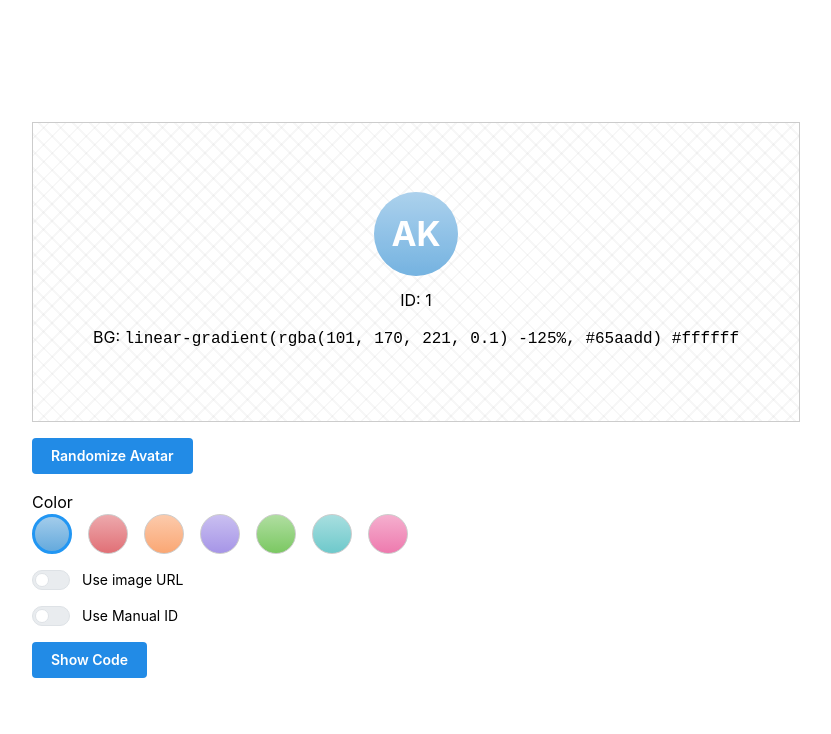
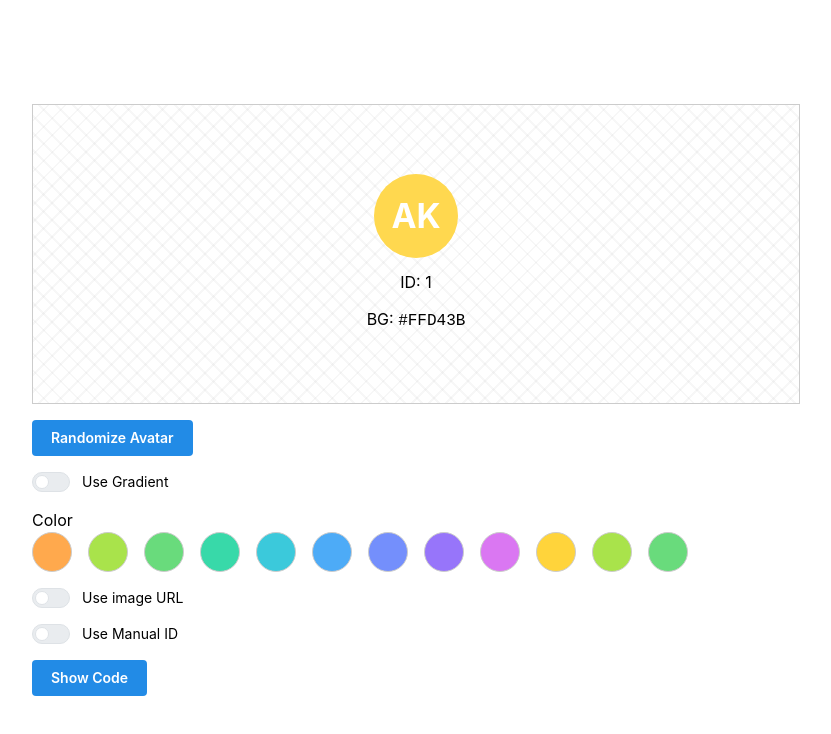
Before and after one commit to sinups/Avatar-Gradient-Generator, a React (Vite) app: page / in a window 1280 px wide. Shown: the top 734 px of the page, without its empty margins (224-1055 px from the left). Built offline with nearby package versions, Linux system fonts and the light colour scheme.

Commit message:
⚡️ Add color option

```diff
--- a/lib/gradients.ts
+++ b/lib/colors.ts
@@ -7,3 +7,18 @@
   ['rgba(110, 201, 203, 0.1)', '#6ec9cb'],
   ['rgba(238, 122, 174, 0.1)', '#ee7aae'],
 ];
+
+export const predefinedColors = [
+  '#FFA94D',
+  '#FFD43B',
+  '#A9E34B',
+  '#69DB7C',
+  '#38D9A9',
+  '#3BC9DB',
+  '#4DABF7',
+  '#748FFC',
+  '#9775FA',
+  '#DA77F2',
+  '#F783AC',
+  '#FF8787',
+];
--- a/lib/index.ts
+++ b/lib/index.ts
@@ -1,4 +1,4 @@
-import { predefinedGradients } from './gradients';
+import { predefinedColors, predefinedGradients } from './colors';
 
 const useAvatarGradient = (input: string) => {
   if (typeof input !== 'string') {
@@ -31,4 +31,34 @@
   return generateCSSGradient();
 };
 
-export default useAvatarGradient;
+const useAvatarColor = (input: string) => {
+  if (typeof input !== 'string') {
+    throw new Error('Input must be a string');
+  }
+
+  const stringToIndex = (s: string): number => {
+    if (s.trim() === '') {
+      return 0;
+    }
+
+    const hash = Array.from(s).reduce(
+      (acc, char) => acc + char.charCodeAt(0),
+      0,
+    );
+    return hash % predefinedColors.length;
+  };
+
+  const generateColor = (): string => {
+    try {
+      const index = stringToIndex(input);
+      return predefinedColors[index];
+    } catch (error) {
+      console.error('Error generating color:', error);
+      return '#FFFFFF'; // Fallback to white color in case of error
+    }
+  };
+
+  return generateColor();
+};
+
+export { useAvatarGradient, useAvatarColor };
--- a/src/demo.tsx
+++ b/src/demo.tsx
@@ -11,20 +11,18 @@
   Switch,
   Text,
 } from '@mantine/core';
-import useAvatarGradient from '@sinups/agg';
+import { useAvatarColor, useAvatarGradient } from '@sinups/agg';
 
-// Fixed strings for predefined gradients
-const fixedStrings = ['1', '2', '3', '4', '5', '6', '7'];
 const defaultImageUrl =
   'https://images.unsplash.com/photo-1535713875002-d1d0cf377fde?ixid=MnwxMjA3fDB8MHxwaG90by1wYWdlfHx8fGVufDB8fHx8&ixlib=rb-1.2.1&auto=format&fit=crop&w=250&q=80';
 
-// Custom component to display gradient swatches
-const GradientSwatch = ({ gradient, onClick, isSelected }) => (
+// Custom component to display gradient or color swatches
+const Swatch = ({ style, onClick, isSelected }) => (
   <Box
     onClick={onClick}
     style={{
       cursor: 'pointer',
-      background: gradient,
+      ...style,
       width: 40,
       height: 40,
       borderRadius: '50%',
@@ -33,6 +31,22 @@
   />
 );
 
+const gradientStrings = ['1', '2', '3', '4', '5', '6', '7'];
+const colorStrings = [
+  '41856',
+  '2',
+  '3',
+  '4',
+  '5',
+  '6',
+  '7',
+  '8',
+  '9',
+  '10',
+  '11',
+  '12',
+];
+
 const AvatarDemo = () => {
   const [src, setSrc] = useState('');
   const [useSrc, setUseSrc] = useState(false);
@@ -40,6 +54,7 @@
   const [avatarId, setAvatarId] = useState('1');
   const [useManualId, setUseManualId] = useState(false);
   const [manualId, setManualId] = useState('');
+  const [useGradient, setUseGradient] = useState(false); // Default to colors
 
   const randomizeAvatarId = () => {
     const randomId = Math.floor(Math.random() * 150000) + 1;
@@ -53,12 +68,20 @@
 
   const code = `
 import { Avatar } from '@mantine/core';
-import useAvatarGradient from '@sinups/agg';
+import { useAvatarColor, useAvatarGradient } from '@sinups/agg';
+// Gradient
+function Demo() {
+  return <Avatar style={{ background: useAvatarGradient(userId) }}>AK</Avatar>;
+}
+// Color
+function Demo() {
+	return <Avatar style={{ background: useAvatarColor(userId) }}>AK</Avatar>;
+  }
+`;
 
-function Demo() {
-  return <Avatar gradient={useAvatarGradient(userId)} > AK </Avatar>;
-}
-`;
+  const avatarStyle = useGradient
+    ? useAvatarGradient(avatarId)
+    : useAvatarColor(avatarId);
 
   const avatarPreviewStyle = {
     height: 300,
@@ -70,6 +93,8 @@
     '--stripe-color': '#ddd',
     border: '1px solid #ccc',
   };
+
+  const currentStrings = useGradient ? gradientStrings : colorStrings;
 
   return (
     <Box
@@ -84,20 +109,20 @@
         <Box style={avatarPreviewStyle}>
           <Avatar
             src={useSrc ? src || defaultImageUrl : ''}
-            size={'xl'}
-            color={'#fff'}
-            radius={'50%'}
+            size="xl"
+            color="#fff"
+            radius="50%"
             style={{
               cursor: 'pointer',
-              background: `${useAvatarGradient(avatarId)}`,
+              background: avatarStyle,
               color: '#fff',
             }}
           >
             {!useSrc && 'AK'}
           </Avatar>
-          <Text mt="sm">ID: {avatarId}</Text>{' '}
+          <Text mt="sm">ID: {avatarId}</Text>
           <Text mt="sm">
-            BG: <code>{useAvatarGradient(avatarId)}</code>
+            BG: <code>{avatarStyle}</code>
           </Text>
         </Box>
 
@@ -106,12 +131,24 @@
         </Box>
 
         <Box mt="md">
-          <label>Color</label>
+          <Switch
+            label="Use Gradient"
+            checked={useGradient}
+            onChange={(event) => setUseGradient(event.currentTarget.checked)}
+          />
+        </Box>
+
+        <Box mt="md">
+          <label>{useGradient ? 'Gradient' : 'Color'}</label>
           <Group>
-            {fixedStrings.map((str) => (
-              <GradientSwatch
+            {currentStrings.map((str) => (
+              <Swatch
                 key={str}
-                gradient={useAvatarGradient(str)}
+                style={{
+                  background: useGradient
+                    ? useAvatarGradient(str)
+                    : useAvatarColor(str),
+                }}
                 onClick={() => setAvatarId(str)}
                 isSelected={str === avatarId}
               />
@@ -149,7 +186,7 @@
 
         <Modal
           opened={codeModalOpened}
-          size={'xl'}
+          size="xl"
           onClose={() => setCodeModalOpened(false)}
           title="Component Source Code"
         >
```
Also changed, not shown: 8 other files (tests, documents, lock files or other folders).
